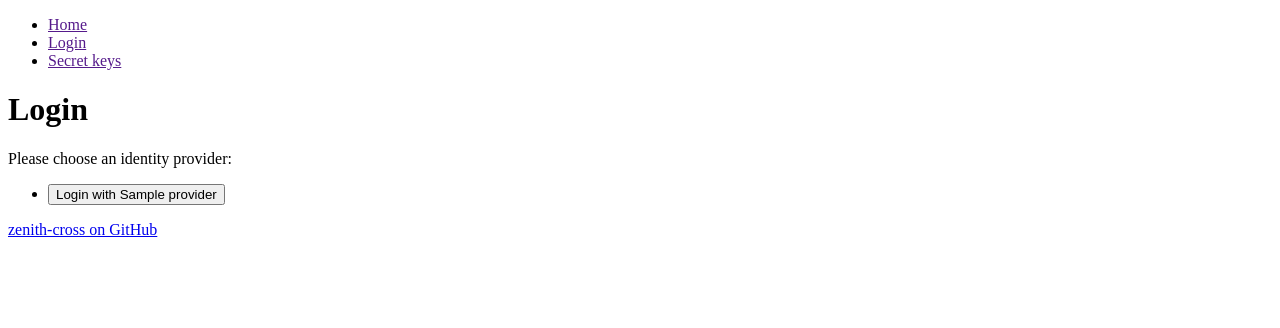
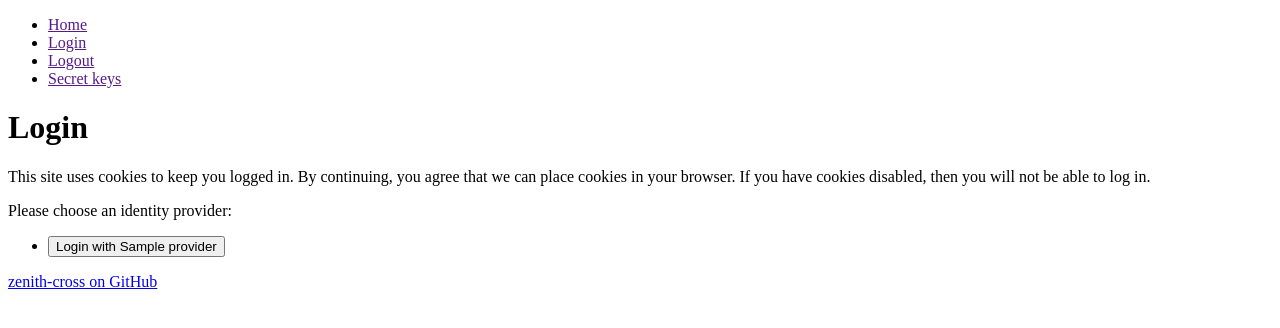
Before and after one commit to habitening/zenith-cross, a Python web app: template templates/login.html in a window 1280 px wide. Shown: the top 328 px of the page. Run offline with Jinja, Linux system fonts and the light colour scheme; the template is opened without the code that fills it: most values are stand-ins (such as "Sample title", 1, 10 or a date in 2020).

Commit message:
Added a disclaimer about cookies, which is required in the EU, now that they are working.

```diff
--- a/templates/base.html
+++ b/templates/base.html
@@ -14,6 +14,7 @@
 <ul>
   <li><a href="{{ reverse('home')|safe }}">Home</a></li>
   <li><a href="{{ reverse('login')|safe }}">Login</a></li>
+  <li><a href="{{ reverse('logout')|safe }}">Logout</a></li>
   <li><a href="{{ reverse('secret')|safe }}">Secret keys</a></li>
 </ul>
 </header>
--- a/templates/login.html
+++ b/templates/login.html
@@ -4,6 +4,10 @@
 
 {% block content %}
 <h1>{{ self.title() }}</h1>
+
+<p class="disclaimer">This site uses cookies to keep you logged in.
+By continuing, you agree that we can place cookies in your browser.
+If you have cookies disabled, then you will not be able to log in.</p>
 
 <p>Please choose an identity provider:</p>
 
```
